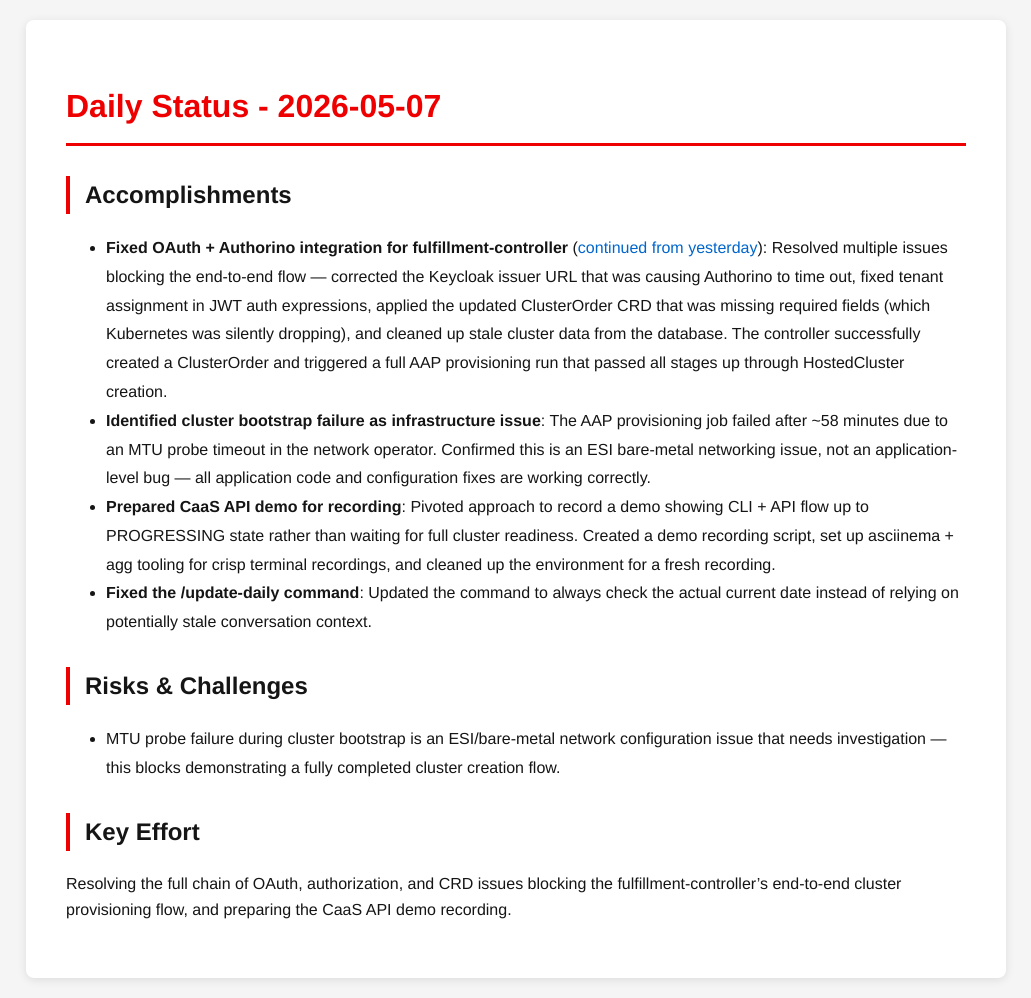
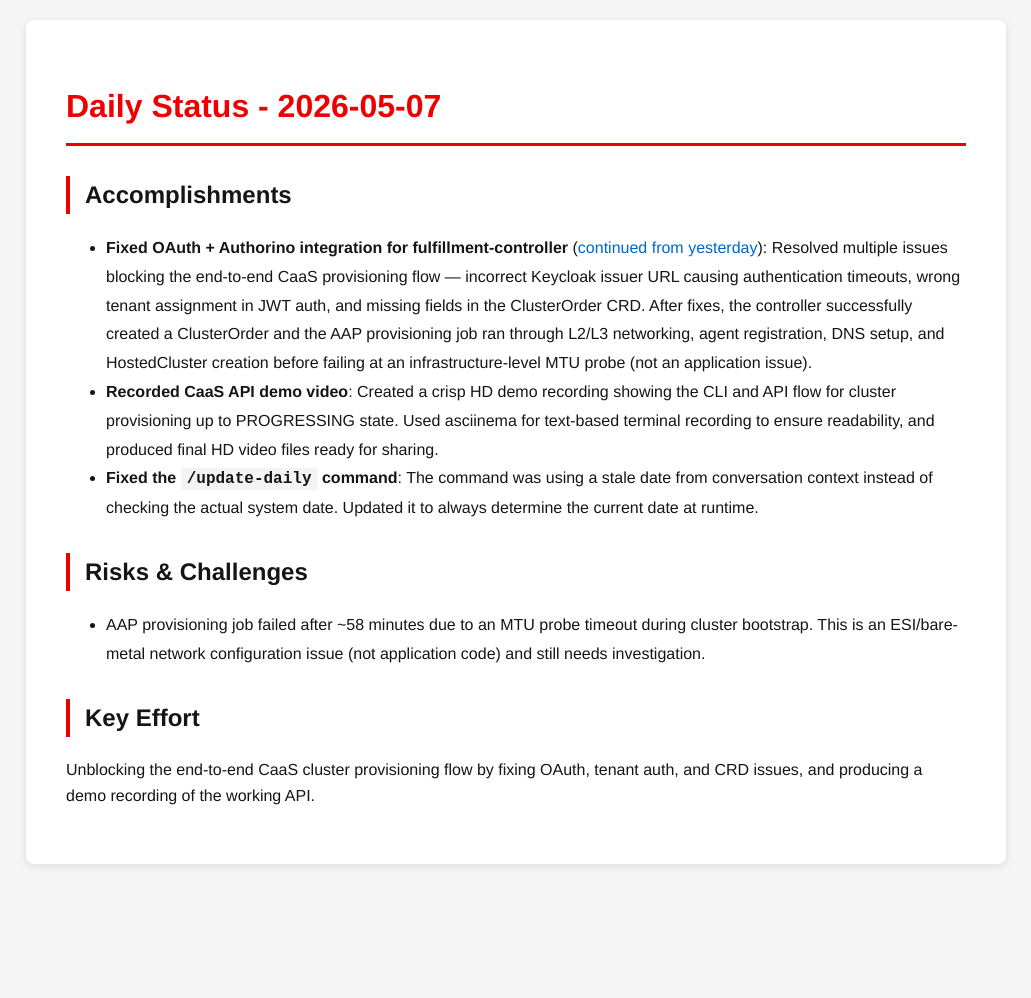
Before and after one commit to tzvatot/daily-status, a Jekyll site: the page built from 2026-05-07.md, in a window 1280 px wide. Shown: the whole page, without its empty margins (124-1155 px from the left). Built offline with Jekyll 4.4.1, drawn with Linux system fonts in a browser that asks for light colours; after the commit the page ends 900 px from its top, so only the background shows below that.

Commit message:
Daily status update - 2026-05-07

```diff
--- a/2026-05-07.md
+++ b/2026-05-07.md
@@ -7,16 +7,12 @@ date: 2026-05-07
 # Daily Status - 2026-05-07
 
 ## Accomplishments
-
-- **Fixed OAuth + Authorino integration for fulfillment-controller** ([continued from yesterday](https://issues.redhat.com/browse/)): Resolved multiple issues blocking the end-to-end flow — corrected the Keycloak issuer URL that was causing Authorino to time out, fixed tenant assignment in JWT auth expressions, applied the updated ClusterOrder CRD that was missing required fields (which Kubernetes was silently dropping), and cleaned up stale cluster data from the database. The controller successfully created a ClusterOrder and triggered a full AAP provisioning run that passed all stages up through HostedCluster creation.
-- **Identified cluster bootstrap failure as infrastructure issue**: The AAP provisioning job failed after ~58 minutes due to an MTU probe timeout in the network operator. Confirmed this is an ESI bare-metal networking issue, not an application-level bug — all application code and configuration fixes are working correctly.
-- **Prepared CaaS API demo for recording**: Pivoted approach to record a demo showing CLI + API flow up to PROGRESSING state rather than waiting for full cluster readiness. Created a demo recording script, set up asciinema + agg tooling for crisp terminal recordings, and cleaned up the environment for a fresh recording.
-- **Fixed the /update-daily command**: Updated the command to always check the actual current date instead of relying on potentially stale conversation context.
+- **Fixed OAuth + Authorino integration for fulfillment-controller** ([continued from yesterday](https://issues.redhat.com/browse/MGMT-XXXXX)): Resolved multiple issues blocking the end-to-end CaaS provisioning flow — incorrect Keycloak issuer URL causing authentication timeouts, wrong tenant assignment in JWT auth, and missing fields in the ClusterOrder CRD. After fixes, the controller successfully created a ClusterOrder and the AAP provisioning job ran through L2/L3 networking, agent registration, DNS setup, and HostedCluster creation before failing at an infrastructure-level MTU probe (not an application issue).
+- **Recorded CaaS API demo video**: Created a crisp HD demo recording showing the CLI and API flow for cluster provisioning up to PROGRESSING state. Used asciinema for text-based terminal recording to ensure readability, and produced final HD video files ready for sharing.
+- **Fixed the `/update-daily` command**: The command was using a stale date from conversation context instead of checking the actual system date. Updated it to always determine the current date at runtime.
 
 ## Risks & Challenges
-
-- MTU probe failure during cluster bootstrap is an ESI/bare-metal network configuration issue that needs investigation — this blocks demonstrating a fully completed cluster creation flow.
+- AAP provisioning job failed after ~58 minutes due to an MTU probe timeout during cluster bootstrap. This is an ESI/bare-metal network configuration issue (not application code) and still needs investigation.
 
 ## Key Effort
-
-Resolving the full chain of OAuth, authorization, and CRD issues blocking the fulfillment-controller's end-to-end cluster provisioning flow, and preparing the CaaS API demo recording.
+Unblocking the end-to-end CaaS cluster provisioning flow by fixing OAuth, tenant auth, and CRD issues, and producing a demo recording of the working API.
```
